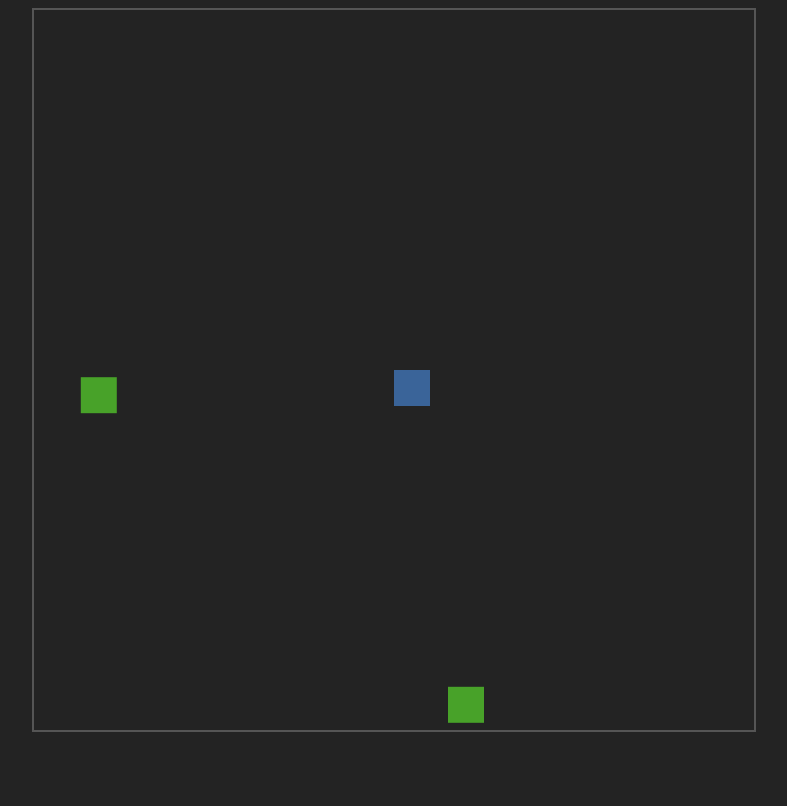
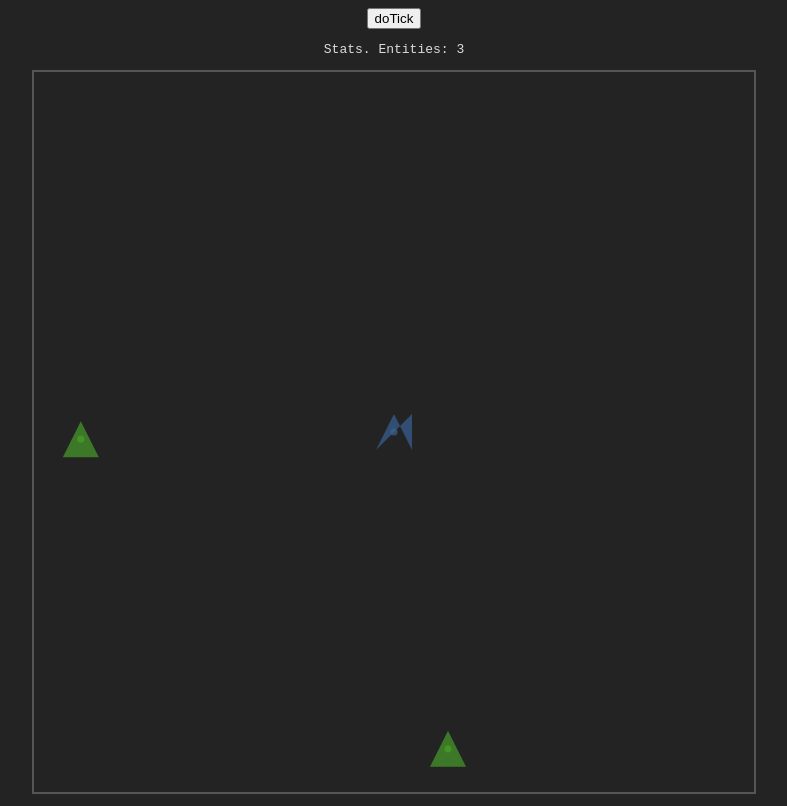
Before and after one commit to corfidbizna/DinoSimulator, a plain HTML site: page index.html in a window 1280 px wide. Shown: the whole page, without its empty margins (246-1033 px from the left). Drawn offline with Linux system fonts and the light colour scheme.

Commit message:
doTick, rendering is better, uh...

```diff
--- a/app.js
+++ b/app.js
@@ -1,45 +1,121 @@
 var appTemplate = Vue.createApp({
     data: function() {
         return {
+            worldSize: 100,
             entities: [
                 {
                     x: -87,
                     y: 2,
                     type: "plant",
+                    alive: true,
                 },
                 {
                     x: 15,
                     y: 88,
                     type: "plant",
+                    alive: true,
                 },
                 {
                     x: 0,
                     y: 0,
                     type: "dino",
+                    alive: true,
                 },
             ],
         };
     },
+    methods: {
+        doTick: function () {
+            var self = this;
+            var dinos = this.entities.filter(function(entity) {
+                return entity.type === "dino";
+            });
+            dinos.forEach(function(dino) {
+                // what do we do with each entity?
+                dino.x += 10;
+                if (
+                    Math.abs(dino.x) >= self.worldSize ||
+                    Math.abs(dino.y) >= self.worldSize
+                ) {
+                    dino.alive = false;
+                }
+            });
+            this.entities = this.entities.filter(function(entity) {
+                return entity.alive;
+            });
+        }
+    },
+    computed: {
+        viewBox: function () {
+            return [
+                -this.worldSize,
+                -this.worldSize,
+                this.worldSize * 2,
+                this.worldSize * 2,
+            ].join(' ');
+        }
+    },
     template: /* html */ `
 <div>
+    <div>
+        <button
+            @click="doTick"
+        >doTick</button>
+        <p>Stats. Entities: {{entities.length}}</p>
+    </div>
     <svg
-        viewBox="-100 -100 200 200"
+        :viewBox="viewBox"
         style="
             max-height: 90vh;
             border: 2px solid #555;
         "
     >
-        <rect
+        <component
             v-for="item in entities"
-            :x="item.x"
-            :y="item.y"
-            height="10"
-            width="10"
-            :class="item.type"
-        ></rect>
+            :is="item.type"
+            :transform="'translate(' + item.x + ',' + item.y + ')'"
+        ></component>
     </svg>
 </div>
     `,
 });
 
+appTemplate.component('dino', {
+    name: 'dino',
+    template: /* svg */ `
+<g
+    class="dino"
+>
+    <polyline
+        points="5,5 0,-5 -5, 5 5, -5"
+    />
+    <ellipse
+        cx="0"
+        cy="0"
+        rx="1"
+        ry="1"
+    />
+</g>
+    `
+})
+
+appTemplate.component('plant', {
+    name: 'plant',
+    template: /* svg */ `
+<g
+    class="plant"
+>
+    <polyline
+        points="5,5 0,-5 -5, 5"
+    />
+    <ellipse
+        cx="0"
+        cy="0"
+        rx="1"
+        ry="1"
+    />
+</g>
+    `
+})
+
 var app = appTemplate.mount("#app");
--- a/index.html
+++ b/index.html
@@ -9,12 +9,14 @@
         body {
             background-color: #232323;
             text-align: center;
+            color: #ddd;
+            font-family: monospace;
         }
         svg .dino {
-            fill: #3a6499;
+            fill: #3a6499aa;
         }
         svg .plant {
-            fill: #48A229;
+            fill: #48A229aa;
         }
     </style>
 </head>
```
